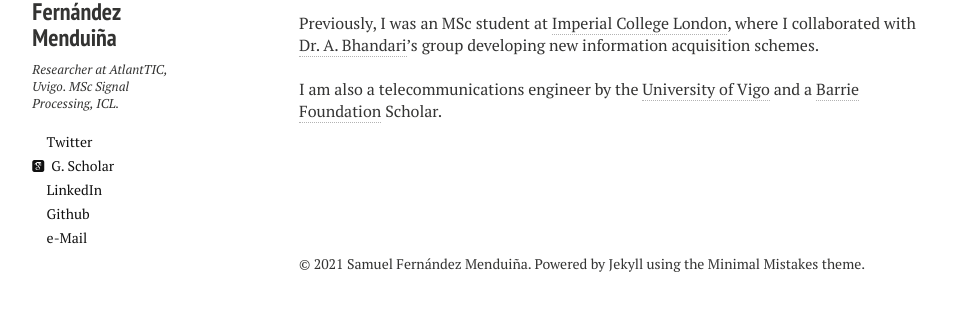
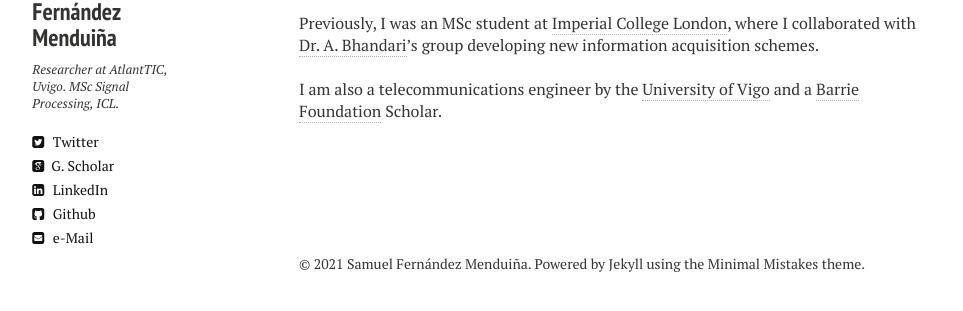
Before and after one commit to sf219/sfweb, a Jekyll site: the page built from index.md, in a window 1280 px wide. Shown: the part 233-544 px from the top of the page, without its empty margins (21-984 px from the left). Built offline with Jekyll 4.4.1, drawn with Linux system fonts in a browser that asks for light colours; nearby versions of some CDN libraries.

Commit message:
Update _author-bio.html

```diff
--- a/_includes/_author-bio.html
+++ b/_includes/_author-bio.html
@@ -7,18 +7,18 @@
 {% endif %}
 <h3>{{ site.owner.name }}</h3>
 <p>{{ site.owner.bio }}</p>
-{% if site.owner.twitter %}<a href="http://twitter.com/{{ site.owner.twitter }}" class="author-social" target="_blank"><i class="fas fa-fw fa-twitter-square"></i> Twitter</a>{% endif %}
+{% if site.owner.twitter %}<a href="http://twitter.com/{{ site.owner.twitter }}" class="author-social" target="_blank"><i class="fa fa-twitter-square"></i> Twitter</a>{% endif %}
 {% if site.owner.google_scholar %}<a href="http://scholar.google.es/citations?user={{ site.owner.google_scholar }}" class="author-social" target="_blank"><i class="ai ai-google-scholar-square"></i>&nbsp; G. Scholar</a>{% endif %}
 {% if site.owner.facebook %}<a href="http://facebook.com/{{ site.owner.facebook }}" class="author-social" target="_blank"><i class="fa fa-facebook-square"></i> Facebook</a>{% endif %}
-{% if site.owner.linkedin %}<a href="http://linkedin.com/in/{{ site.owner.linkedin }}" class="author-social" target="_blank"><i class="fas fa-fw fa-linkedin-square"></i> LinkedIn</a>{% endif %}
+{% if site.owner.linkedin %}<a href="http://linkedin.com/in/{{ site.owner.linkedin }}" class="author-social" target="_blank"><i class="fa fa-linkedin-square"></i> LinkedIn</a>{% endif %}
 {% if site.owner.instagram %}<a href="http://instagram.com/{{ site.owner.instagram }}" class="author-social" target="_blank"><i class="fa fa-instagram"></i> Instagram</a>{% endif %}
 {% if site.owner.tumblr %}<a href="http://{{ site.owner.tumblr }}.tumblr.com" class="author-social" target="_blank"><i class="fa fa-tumblr-square"></i> Tumblr</a>{% endif %}
-{% if site.owner.github %}<a href="http://github.com/{{ site.owner.github }}" class="author-social" target="_blank"><i class="fas fa-fw fa-github-square"></i> Github</a>{% endif %}
+{% if site.owner.github %}<a href="http://github.com/{{ site.owner.github }}" class="author-social" target="_blank"><i class="fa fa-github-square"></i> Github</a>{% endif %}
 {% if site.owner.stackoverflow %}<a href="http://stackoverflow.com/users/{{ site.owner.stackoverflow }}" class="author-social" target="_blank"><i class="fa fa-stack-overflow"></i> Stackoverflow</a>{% endif %}
 {% if site.owner.lastfm %}<a href="http://lastfm.com/user/{{ site.owner.lastfm }}" class="author-social" target="_blank"><i class="fa fa-music"></i> Last.fm</a>{% endif %}
 {% if site.owner.dribbble %}<a href="http://dribbble.com/{{ site.owner.dribbble }}" class="author-social" target="_blank"><i class="fa fa-dribbble"></i> Dribbble</a>{% endif %}
 {% if site.owner.pinterest %}<a href="http://www.pinterest.com/{{ site.owner.pinterest }}" class="author-social" target="_blank"><i class="fa fa-pinterest"></i> Pinterest</a>{% endif %}
 {% if site.owner.foursquare %}<a href="http://foursquare.com/{{ site.owner.foursquare }}" class="author-social" target="_blank"><i class="fa fa-foursquare"></i> Foursquare</a>{% endif %}
 {% if site.owner.steam %}<a href="http://steamcommunity.com/id/{{ site.owner.steam }}" class="author-social" target="_blank"><i class="fa fa-steam-square"></i> Steam</a>{% endif %}
-{% if site.owner.email %}<a href="mailto:{{ site.owner.email }}" class="author-social" target="_blank"><i class="fas fa-fw fa-envelope-square"></i> e-Mail</a>{% endif %}
+{% if site.owner.email %}<a href="mailto:{{ site.owner.email }}" class="author-social" target="_blank"><i class="fa fa-envelope-square"></i> e-Mail</a>{% endif %}
 {% if site.owner.google_plus %}<a href="http://plus.google.com/{{ site.owner.google_plus }}" class="author-social" target="_blank"><i class="fa fa-google-plus-square"></i> Google+</a>{% endif %}
```
